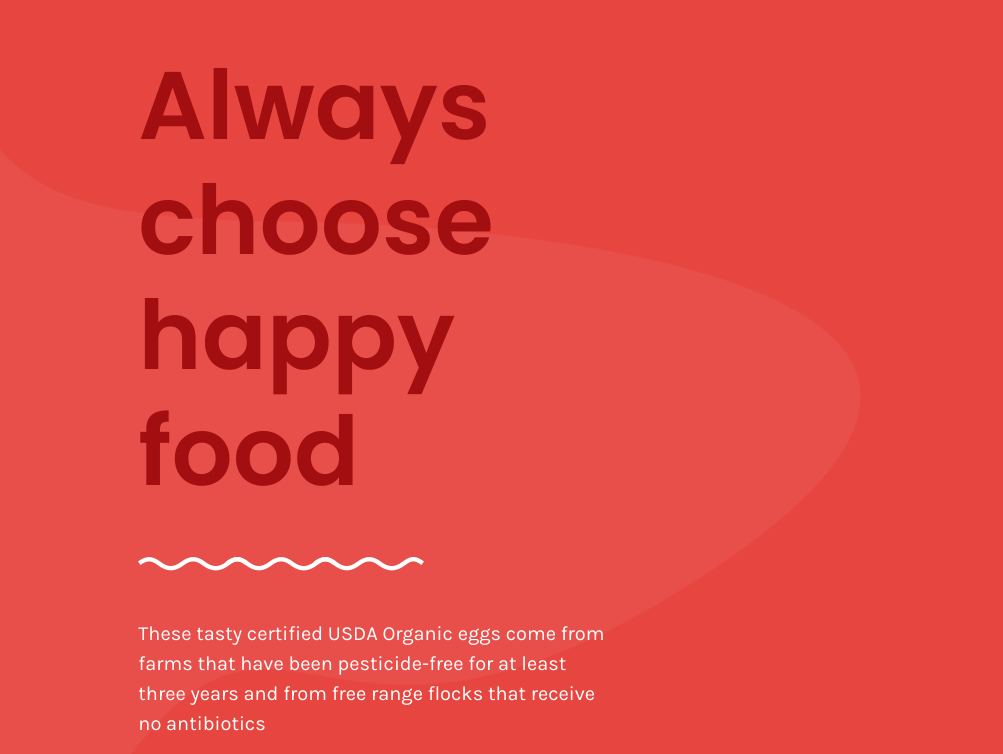
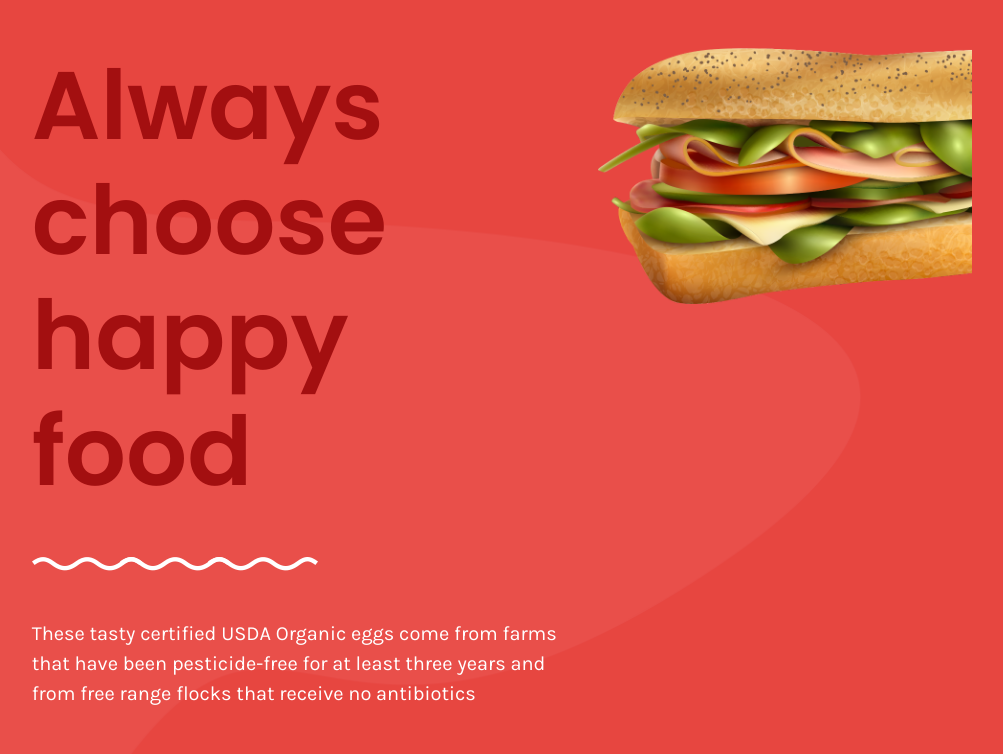
Before and after one commit to mreskini/FoodApp, a React (Create React App) app: page / in a window 1280 px wide. Shown: the top 754 px of the page, without its empty margins (138-1141 px from the left). Built offline with nearby package versions, Linux system fonts and the light colour scheme.

Commit message:
added the app-store btn image thing

```diff
--- a/src/components/component-wrapper.jsx
+++ b/src/components/component-wrapper.jsx
@@ -3,7 +3,7 @@ const ComponentWrapper = (WrappedComponent, backgroundColorCssClassName) => {
         return (
             <div className="container-fluid">
                 <div className={`row ${backgroundColorCssClassName}`}>
-                    <div className="col-8 mx-auto px-5">
+                    <div className="col-10 mx-auto px-5">
                         <WrappedComponent {...props} />
                     </div>
                 </div>
--- a/src/components/hero-section.jsx
+++ b/src/components/hero-section.jsx
@@ -6,7 +6,7 @@ const Hero = () => {
     return (
         <div className="py-5 col-12">
             <div className="row">
-                <div className="col-lg-8">
+                <div className="col-lg-7">
                     <div className="display-1 font-weight-600 hero-main-title">
                         Always choose happy food
                     </div>
@@ -21,12 +21,14 @@ const Hero = () => {
                         and from free range flocks that receive no antibiotics
                     </p>
                 </div>
+                <div className="col-lg-5">
+                    <img
+                        src={sandwichImage}
+                        alt="Sandwich"
+                        className="img-fluid float-right"
+                    />
+                </div>
             </div>
-            <img
-                src={sandwichImage}
-                alt="Sandwich"
-                className="img-fluid float-right"
-            />
         </div>
     )
 }
```
Also changed, not shown: src/assets/img/app-store.png (added).
